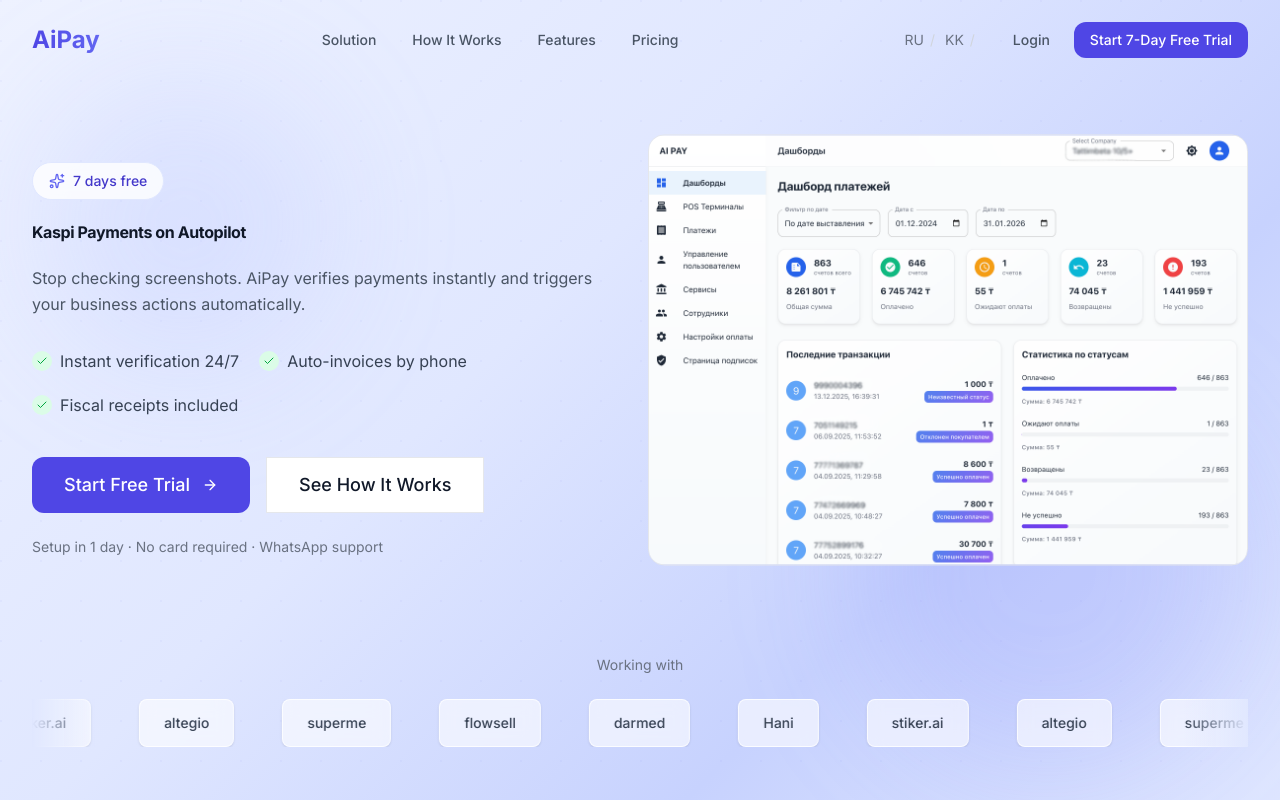
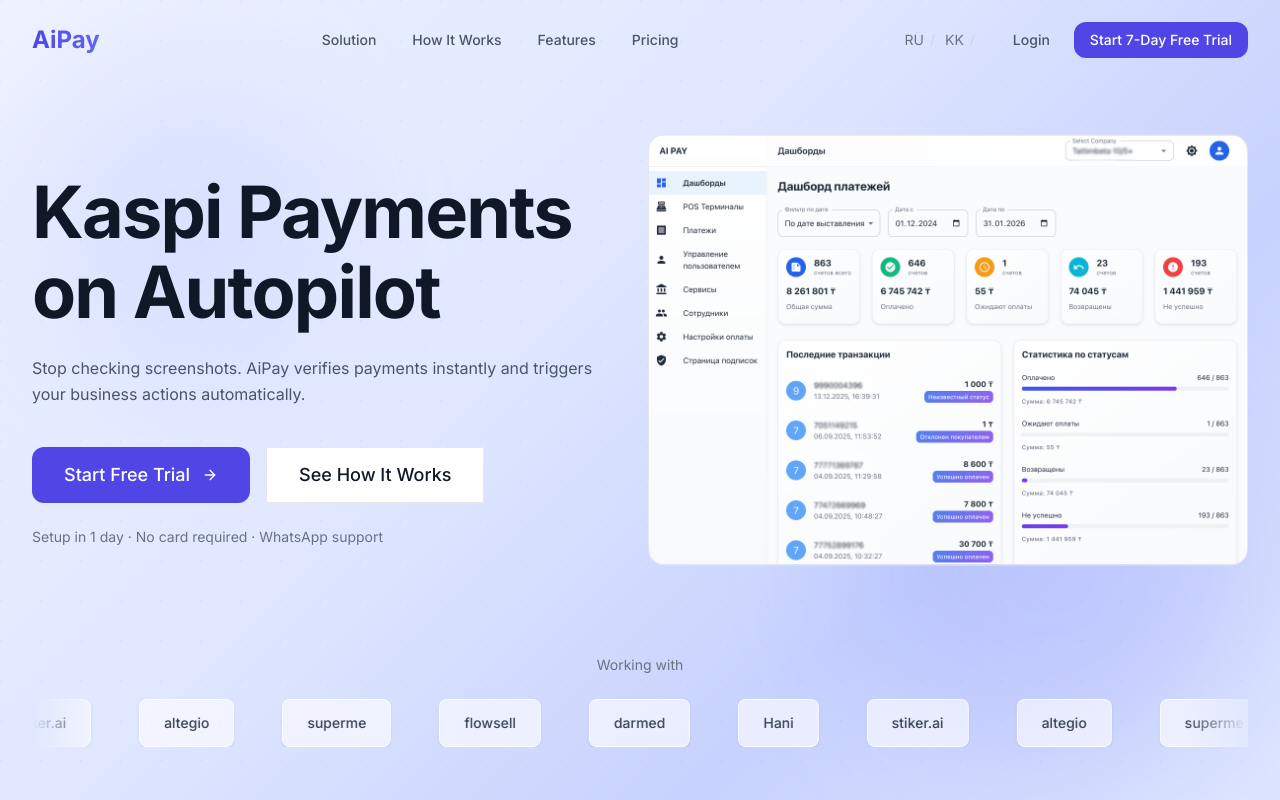
Before and after one commit to PayLab-Team/aipay-landing, a Next.js app: page /en in a window 1280 px wide. Shown: the top 800 px of the page. Built offline with nearby package versions, Linux system fonts and the light colour scheme.

Commit message:
change hero message size

```diff
--- a/src/components/sections/Hero.tsx
+++ b/src/components/sections/Hero.tsx
@@ -2,7 +2,7 @@
 
 import { useTranslations } from 'next-intl';
 import { motion } from 'framer-motion';
-import { Check, Sparkles } from 'lucide-react';
+import { Sparkles } from 'lucide-react';
 import { Button, Container } from '@/components/ui';
 import { TrustStrip } from './TrustStrip';
 import { DashboardMockup } from '@/components/shared';
@@ -12,7 +12,6 @@
 export function Hero() {
   const t = useTranslations('hero');
   const { scrollToSection } = useSmoothScroll();
-  const bullets = t.raw('bullets') as string[];
 
   return (
     <section
@@ -45,7 +44,7 @@
             className="text-center lg:text-left"
           >
             {/* Badge */}
-            <motion.div
+            {/* <motion.div
               variants={blurIn}
               className="inline-flex items-center gap-2 px-4 py-2 rounded-full bg-white/80 backdrop-blur-sm border border-primary-100 shadow-elevation-1 mb-6"
             >
@@ -53,41 +52,21 @@
               <span className="text-sm font-medium text-primary-700">
                 {t('badge') || '7 дней бесплатно'}
               </span>
-            </motion.div>
+            </motion.div> */}
 
             <motion.h1
               variants={fadeInUp}
-              className="text-fluid-4xl lg:text-fluid-5xl font-bold text-gray-900 mb-6 leading-[1.1] tracking-tight"
+              className="text-5xl md:text-6xl lg:text-7xl font-bold text-gray-900 mb-6 leading-[1.1] tracking-tight"
             >
               {t('headline')}
             </motion.h1>
 
             <motion.p
               variants={fadeInUp}
-              className="text-fluid-lg text-gray-600 mb-8 max-w-xl mx-auto lg:mx-0 leading-relaxed"
+              className="text-fluid-lg text-gray-600 mb-10 max-w-xl mx-auto lg:mx-0 leading-relaxed"
             >
               {t('subheadline')}
             </motion.p>
-
-            <motion.ul
-              variants={fadeInUp}
-              className="flex flex-col sm:flex-row lg:flex-col xl:flex-row flex-wrap justify-center lg:justify-start gap-3 sm:gap-5 mb-10"
-            >
-              {bullets.map((bullet, index) => (
-                <motion.li
-                  key={index}
-                  initial={{ opacity: 0, x: -10 }}
-                  animate={{ opacity: 1, x: 0 }}
-                  transition={{ delay: 0.4 + index * 0.1 }}
-                  className="flex items-center gap-2 text-gray-700 text-sm sm:text-base"
-                >
-                  <span className="flex-shrink-0 w-5 h-5 rounded-full bg-green-100 flex items-center justify-center">
-                    <Check className="w-3 h-3 text-green-600" />
-                  </span>
-                  <span>{bullet}</span>
-                </motion.li>
-              ))}
-            </motion.ul>
 
             <motion.div
               variants={fadeInUp}
--- a/tailwind.config.ts
+++ b/tailwind.config.ts
@@ -49,6 +49,7 @@
         'fluid-3xl': 'clamp(1.875rem, 1.5rem + 1.875vw, 2.5rem)',
         'fluid-4xl': 'clamp(2.25rem, 1.75rem + 2.5vw, 3.5rem)',
         'fluid-5xl': 'clamp(3rem, 2rem + 5vw, 4.5rem)',
+        'fluid-6xl': 'clamp(3.5rem, 2.5rem + 6vw, 5.5rem)',
       },
       boxShadow: {
         'elevation-1': '0 1px 2px rgba(0, 0, 0, 0.04), 0 1px 3px rgba(0, 0, 0, 0.08)',
```
